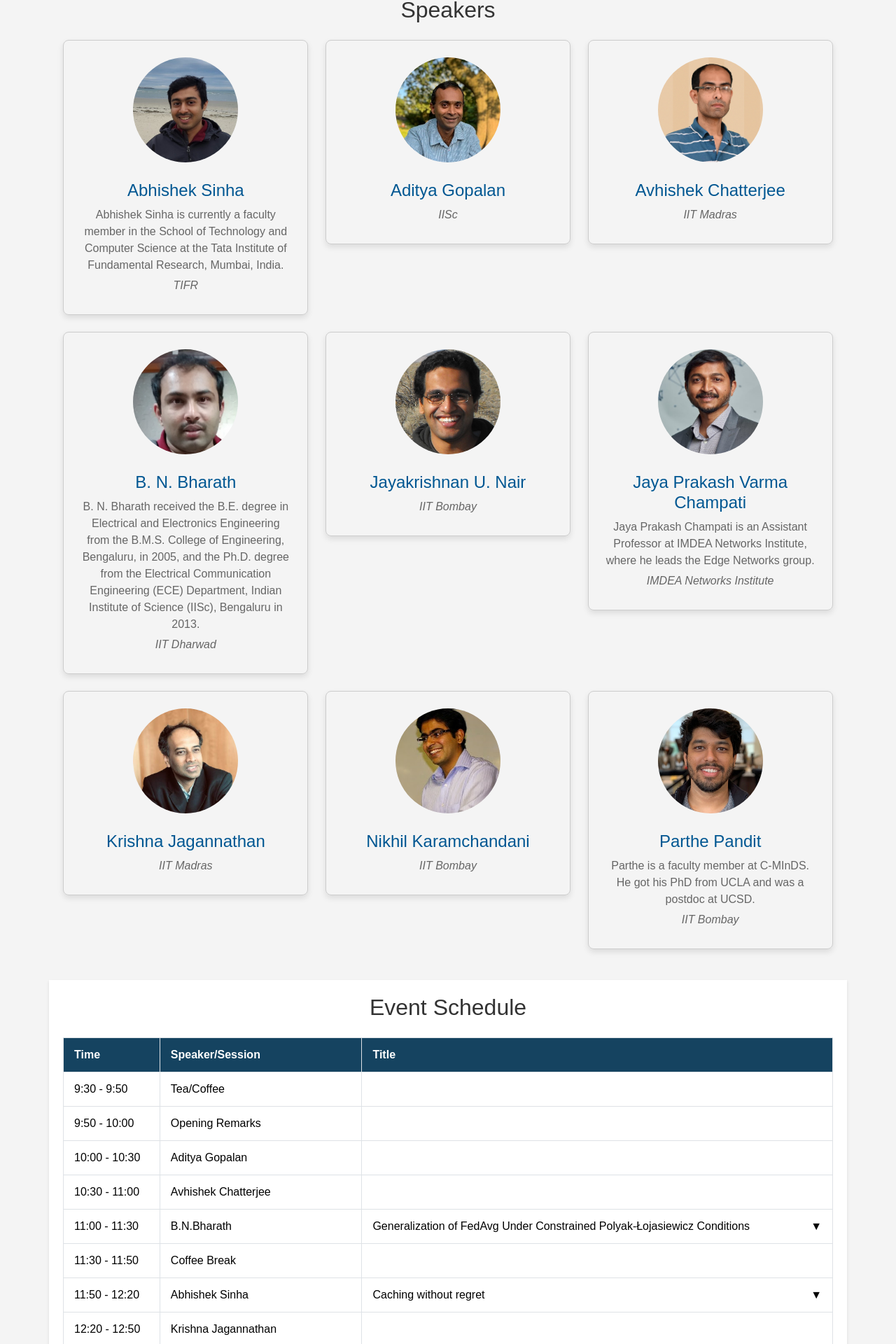
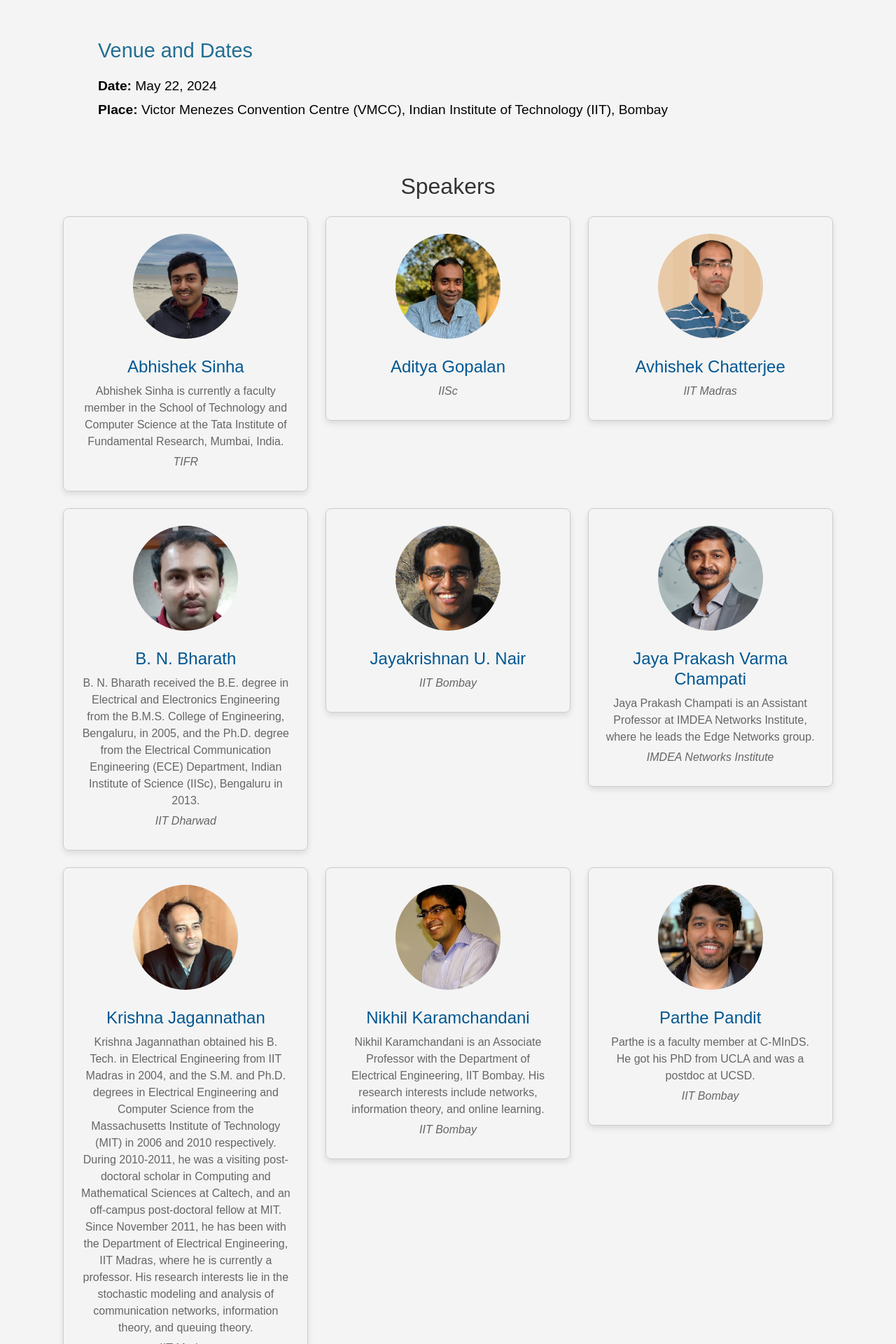
Before and after one commit to Umesh3833/WorkshopDemo, a React (Create React App) app: page / in a window 1280 px wide. Shown: the part 246-2166 px from the top of the page at 70% size. Built offline with nearby package versions, Linux system fonts and the light colour scheme.

Commit message:
Updated with two more talks

```diff
--- a/src/App.css
+++ b/src/App.css
@@ -30,10 +30,28 @@ html {
 
 /* Venue Section */
 .venue-section {
-  padding: 20px 0;
-  background-color: #eee;
+
+  padding: 50px 140px;
+  margin-top: 20px;
+
+  border-radius: 8px;
 }
 
+.venue-title {
+  margin-top: 10px;
+  font-size: 1.8rem;
+  color: #226E93;
+  margin-bottom: 20px;
+}
+
+.event-date,
+.venue-info {
+
+  font-size: 1.2rem;
+  color: #030303;
+  margin-bottom: 5px;
+  font-weight: 500;
+}
 /* Speakers Section */
 .speakers-section {
   padding: 20px;
--- a/src/App.js
+++ b/src/App.js
@@ -4,6 +4,7 @@ import './App.css';
 import Header from './Header';
 import Speakers from './Speakers';
 import Schedule from './Schedule';
+import Venue from './Venue'
 import {speakers,events} from './Constants'
 
 function App() {
@@ -11,6 +12,7 @@ function App() {
   return (
     <div>
       <Header />
+      <Venue />
       <Speakers speakers={speakers} />
       <Schedule events={events} />
       <footer className="text-center mt-4 p-4">
--- a/src/Constants.js
+++ b/src/Constants.js
@@ -55,14 +55,14 @@ export const speakers = [
         name: "Krishna Jagannathan",
         imageUrl: krishna,
         link: "https://www.ee.iitm.ac.in/~krishnaj/",
-        bio: "",
+        bio: " Krishna Jagannathan obtained his B. Tech. in Electrical Engineering from IIT Madras in 2004, and the S.M. and Ph.D. degrees in Electrical Engineering and Computer Science from the Massachusetts Institute of Technology (MIT) in 2006 and 2010 respectively. During 2010-2011, he was a visiting post-doctoral scholar in Computing and Mathematical Sciences at Caltech, and an off-campus post-doctoral fellow at MIT. Since November 2011, he has been with the Department of Electrical Engineering, IIT Madras, where he is currently a professor. His research interests lie in the stochastic modeling and analysis of communication networks, information theory, and queuing theory.",
         college: "IIT Madras"
     },
     {
         name: "Nikhil Karamchandani",
         imageUrl: nikil,
         link: "https://sites.google.com/site/nikhilkaram/home",
-        bio: "",
+        bio: "Nikhil Karamchandani is an Associate Professor with the Department of Electrical Engineering, IIT Bombay. His research interests include networks, information theory, and online learning. ",
         college: "IIT Bombay"
     },
     {
@@ -112,6 +112,8 @@ export const events = [
     {
         time: "12:20 - 12:50",
         speaker: "Krishna Jagannathan",
+        title:"Classical Bandits Approaches for Quantum Entanglement Detection",
+        abstract:"Entanglement is a key property of quantum states that acts as a resource for a wide range of tasks in quantum information and computing. Detecting entanglement in an unknown quantum state is an important problem, both conceptually and practically. Extensive research on entanglement detection has led to a no-go theorem for arbitrary quantum states, proving the insufficiency of \emph{non-adaptive single-copy measurements} alone, thus necessitating recourse to full state tomography (FST). Our present work reveals that the problem of entanglement detection becomes more tractable when considering certain \emph{structured} classes of quantum states, say $\mathcal{H}.$ Specifically, we consider a set of $K$ quantum states derived from $\mathcal{H}$, where $m \leq K$ states are potentially entangled ($m$ being unknown). We propose a method for detecting entanglement in these structured states through non-adaptive single-copy measurements, without explicit FST. Our approach integrates measurements of the unknown states using a special set of POVMs, and then applying established techniques from classical multi-armed bandit literature on the measurement outcomes.  We also implement and demonstrate empirically the feasibility of the proposed method for some relevant classes $\mathcal H$. More broadly, this work highlights the potential for employing classical machine learning algorithms for quantum entanglement detection."
     },
     {
         time: "12:50 - 14:00",
@@ -124,6 +126,8 @@ export const events = [
     {
         time: "14:30 - 15:00",
         speaker: "Nikhil Karamchandani",
+        title:"Group Testing: Something old, Something new, Something borrowed",
+        abstract:"The problem of group testing entails inferring a subset of defective items from a (much larger) population, using as few `pooled tests' as possible. Each pooled test specifies a subset of the items and produces a binary outcome: `negative' if all the items selected in the test are non-defective, and `positive' otherwise. While the original motivation for group testing was medical testing, it has since found application across a wide variety of scenarios including wireless communications, DNA sequencing, neighbour discovery, and network tomography. We review some of the main results in group testing and then introduce a new variation of the problem ('cascaded group testing') where each test is specified by an ordered subset of items, and returns the first defective item in the specified order.  "
     },
     {
         time: "15:00 - 15:30",
--- /dev/null
+++ b/src/Venue.js
@@ -0,0 +1,13 @@
+import React from 'react';
+
+function Venue() {
+  return (
+    <section className="venue-section">
+      <h2 className="venue-title">Venue and Dates</h2>
+      <p className="event-date"><strong>Date: </strong> May 22, 2024</p>
+      <p className="venue-info"><strong>Place: </strong> Victor Menezes Convention Centre (VMCC), Indian Institute of Technology (IIT), Bombay</p>
+    </section>
+  );
+}
+
+export default Venue;
```
